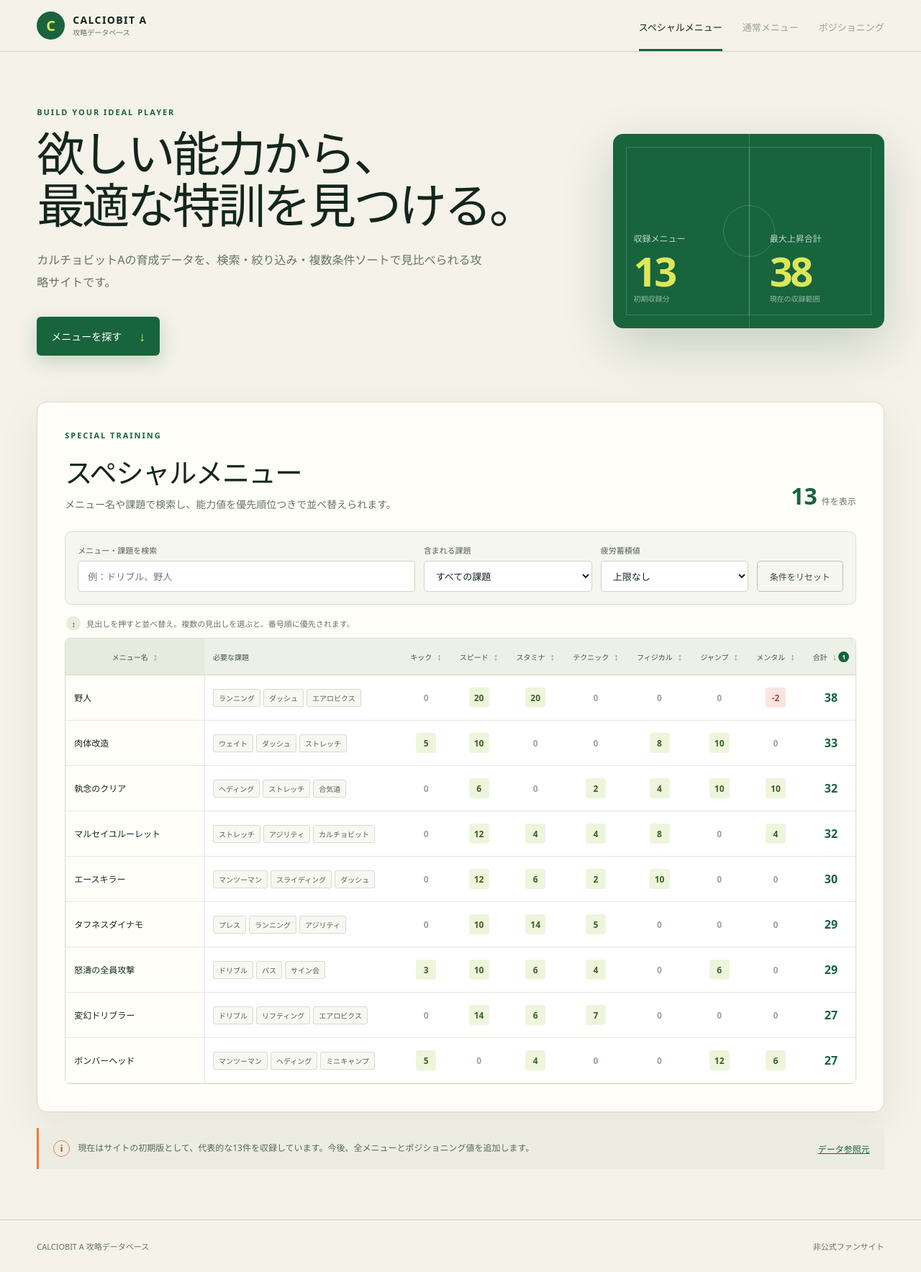
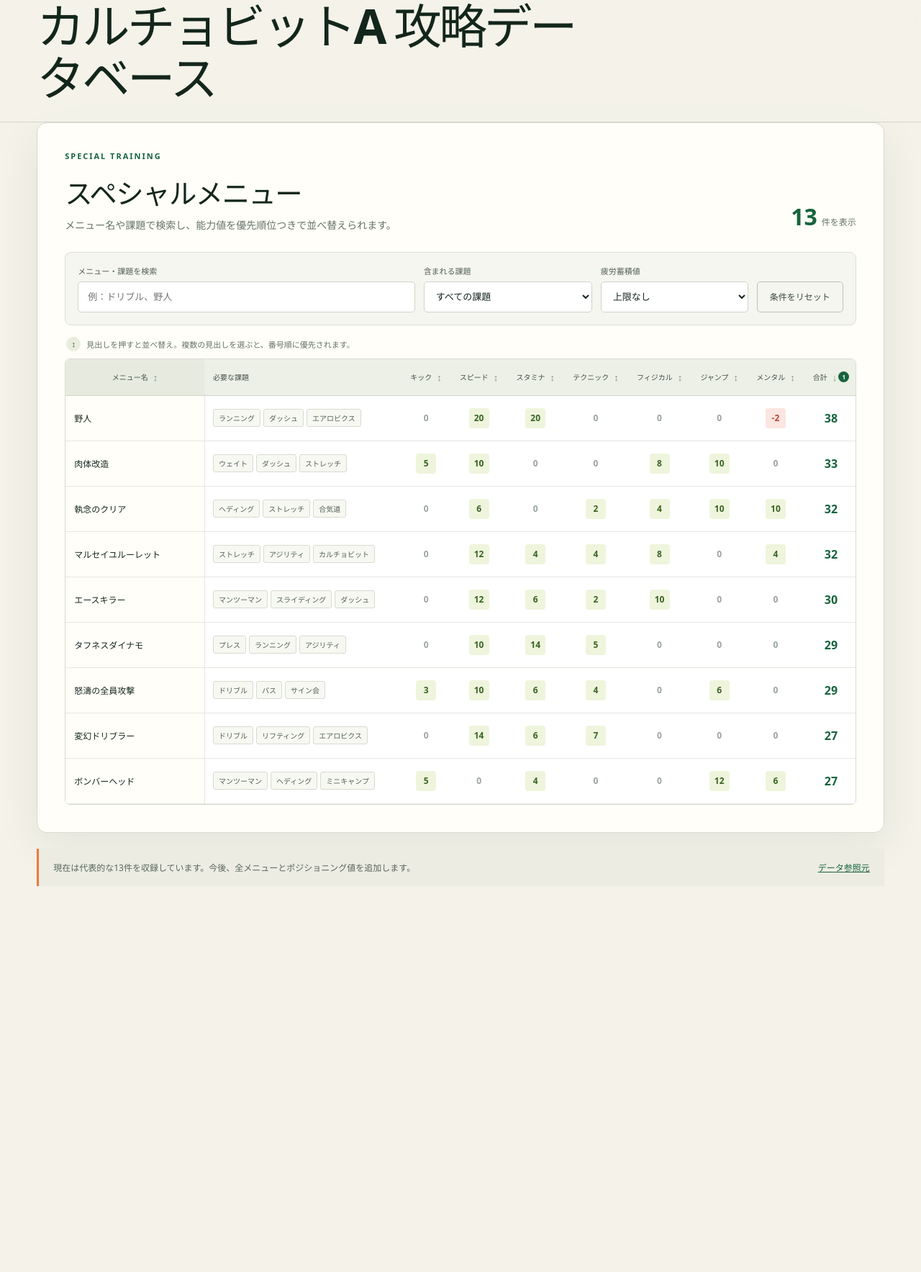
Before and after one commit to gonchiman/calciobit, a React (Vite) app: page / in a window 1280 px wide. Shown: the whole page at 72% size. After the commit the page ends 1301 px from the top, so only its background shows below. Built offline with nearby package versions, Linux system fonts and the light colour scheme.

Commit message:
Simplify page layout

```diff
--- a/src/App.tsx
+++ b/src/App.tsx
@@ -6,72 +6,19 @@ import type { SpecialMenu } from './types'
 const specialMenus = specialMenuData as SpecialMenu[]
 
 function App() {
-  const highestTotal = Math.max(...specialMenus.map((menu) => menu.total))
-
   return (
     <main>
       <header className="site-header">
-        <a className="brand" href="#top" aria-label="ページ上部へ">
-          <span className="brand-mark">C</span>
-          <span>
-            <strong>CALCIOBIT A</strong>
-            <small>攻略データベース</small>
-          </span>
-        </a>
-        <nav aria-label="データベースのメニュー">
-          <a className="nav-link active" href="#special-menu">
-            スペシャルメニュー
-          </a>
-          <span className="nav-link muted">通常メニュー</span>
-          <span className="nav-link muted">ポジショニング</span>
-        </nav>
+        <h1>カルチョビットA 攻略データベース</h1>
       </header>
 
       <div id="top" className="page-wrap">
-        <section className="hero" aria-labelledby="page-title">
-          <div className="hero-copy">
-            <p className="eyebrow">BUILD YOUR IDEAL PLAYER</p>
-            <h1 id="page-title">
-              欲しい能力から、
-              <br />
-              最適な特訓を見つける。
-            </h1>
-            <p className="hero-description">
-              カルチョビットAの育成データを、検索・絞り込み・複数条件ソートで見比べられる攻略サイトです。
-            </p>
-            <a className="primary-link" href="#special-menu">
-              メニューを探す <span aria-hidden="true">↓</span>
-            </a>
-          </div>
-
-          <div className="hero-stats" aria-label="収録データの概要">
-            <div className="pitch-lines" aria-hidden="true">
-              <span className="center-circle" />
-            </div>
-            <article>
-              <span>収録メニュー</span>
-              <strong>{specialMenus.length}</strong>
-              <small>初期収録分</small>
-            </article>
-            <article>
-              <span>最大上昇合計</span>
-              <strong>{highestTotal}</strong>
-              <small>現在の収録範囲</small>
-            </article>
-          </div>
-        </section>
-
         <div id="special-menu">
           <SpecialMenuTable menus={specialMenus} />
         </div>
 
-        <aside className="data-note">
-          <div>
-            <span className="note-icon" aria-hidden="true">i</span>
-            <p>
-              現在はサイトの初期版として、代表的な13件を収録しています。今後、全メニューとポジショニング値を追加します。
-            </p>
-          </div>
+        <p className="data-note">
+          現在は代表的な13件を収録しています。今後、全メニューとポジショニング値を追加します。{' '}
           <a
             href="https://calciobit.com/tokkun/special-menu/"
             target="_blank"
@@ -79,13 +26,8 @@ function App() {
           >
             データ参照元
           </a>
-        </aside>
+        </p>
       </div>
-
-      <footer>
-        <span>CALCIOBIT A 攻略データベース</span>
-        <span>非公式ファンサイト</span>
-      </footer>
     </main>
   )
 }
```
